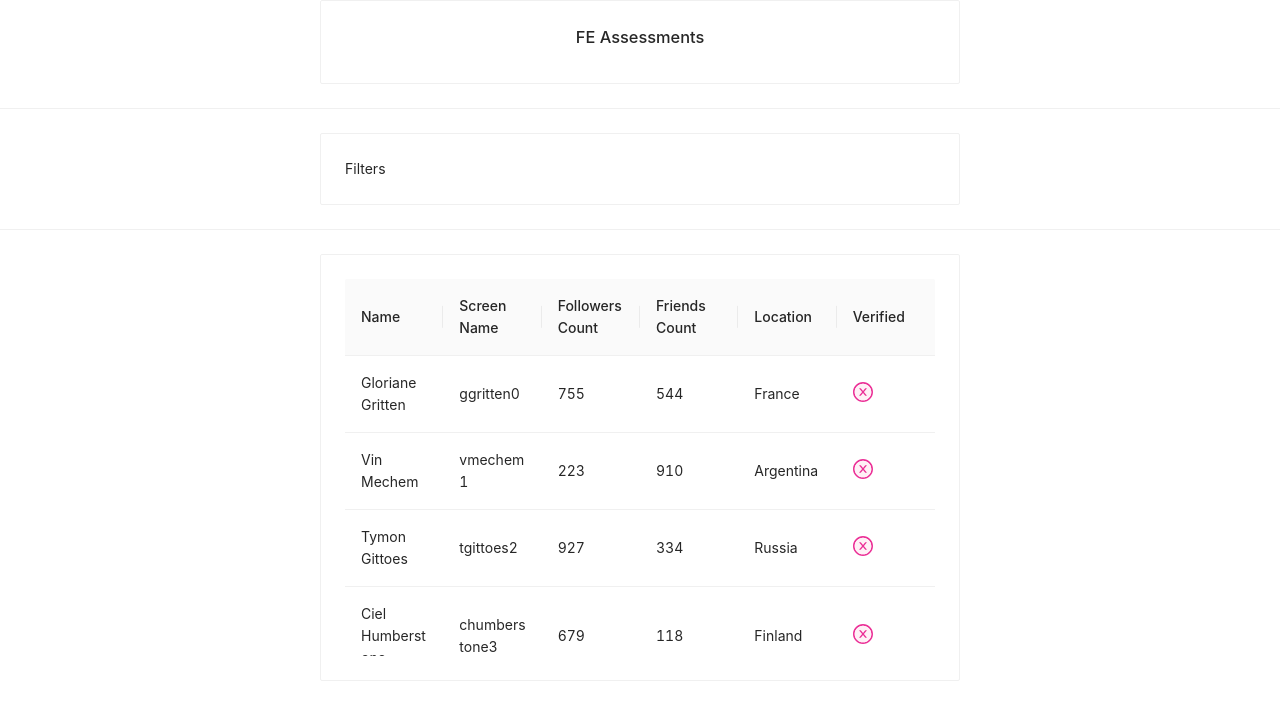
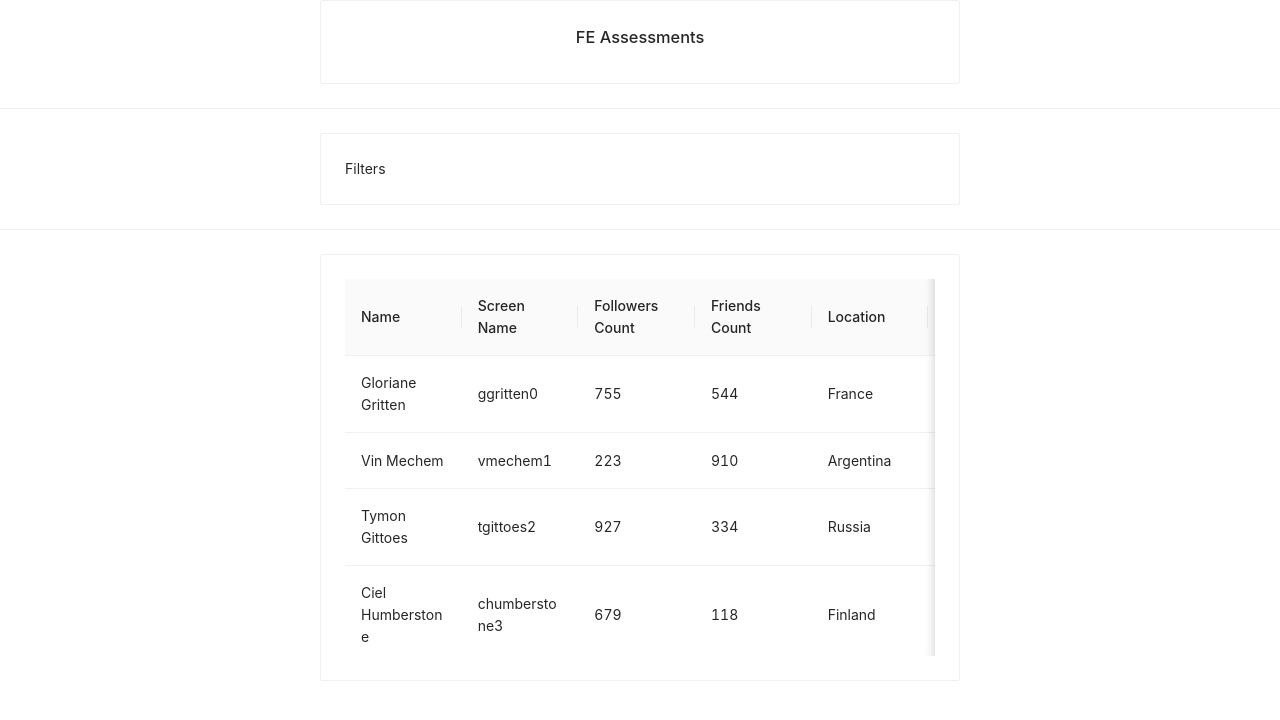
Before and after one commit to ruhankhandakar/fe-asg, a React (Create React App) app: page / in a window 1280 px wide. Shown: the top 720 px of the page. Built offline with nearby package versions, Linux system fonts and the light colour scheme.

Commit message:
style: fix styling

```diff
--- a/src/common/CustomLayout.jsx
+++ b/src/common/CustomLayout.jsx
@@ -2,7 +2,13 @@ import { Row, Col, Card } from "antd";
 
 const CustomLayout = ({ children }) => (
   <Row>
-    <Col span={12} offset={6}>
+    <Col
+      xs={{ span: 24, offset: 0 }}
+      sm={{ span: 24, offset: 0 }}
+      md={{ span: 18, offset: 4 }}
+      lg={{ span: 18, offset: 4 }}
+      xl={{ span: 12, offset: 6 }}
+    >
       <Card title={null}>{children}</Card>
     </Col>
   </Row>
--- a/src/components/Data.jsx
+++ b/src/components/Data.jsx
@@ -59,7 +59,7 @@ const Data = () => {
       columns={columns}
       dataSource={dataSource}
       pagination={{ pageSize: 100, hideOnSinglePage: true }}
-      scroll={{ y: 300 }}
+      scroll={{ y: 300, x: 700 }}
     />
   );
 };
```
